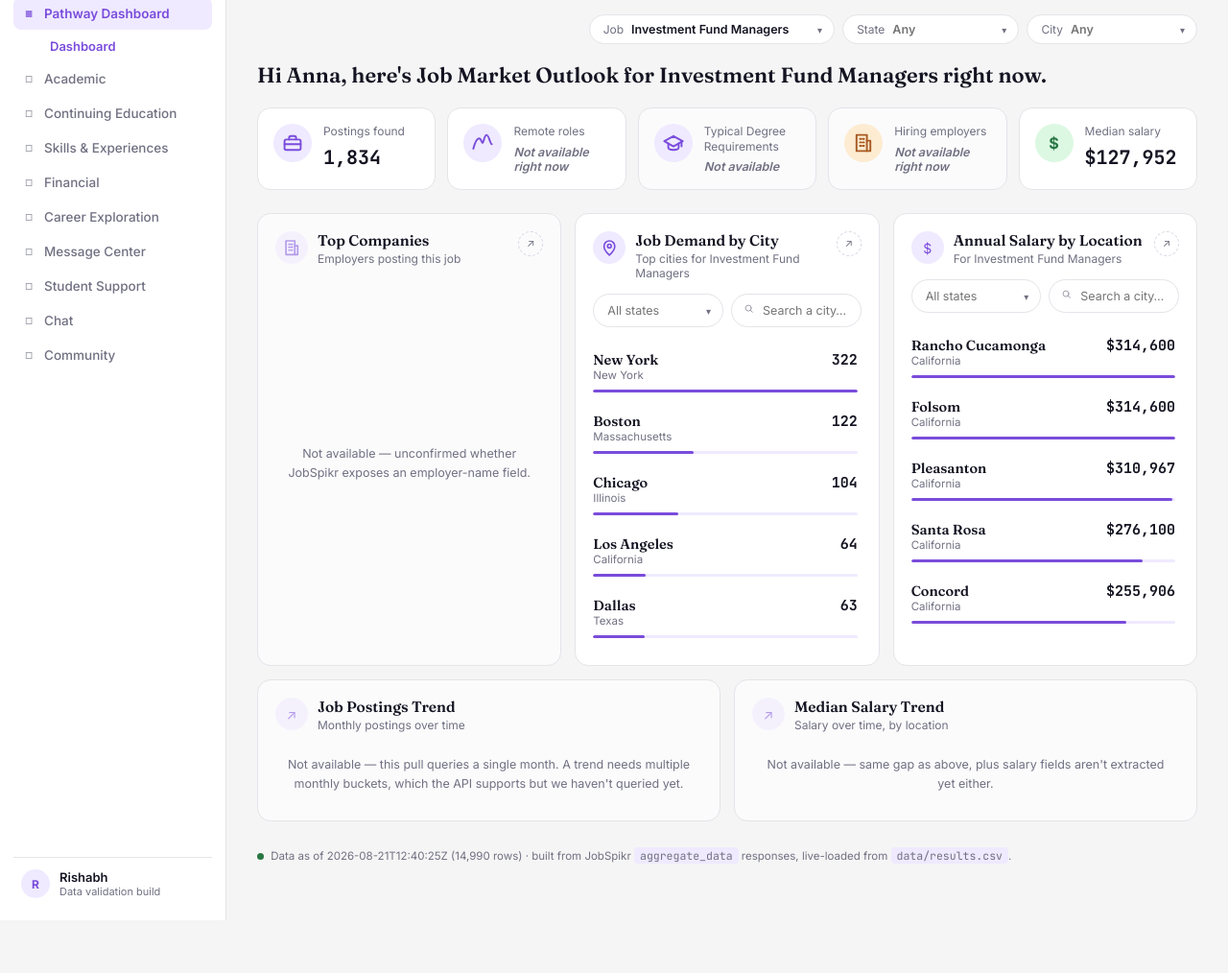
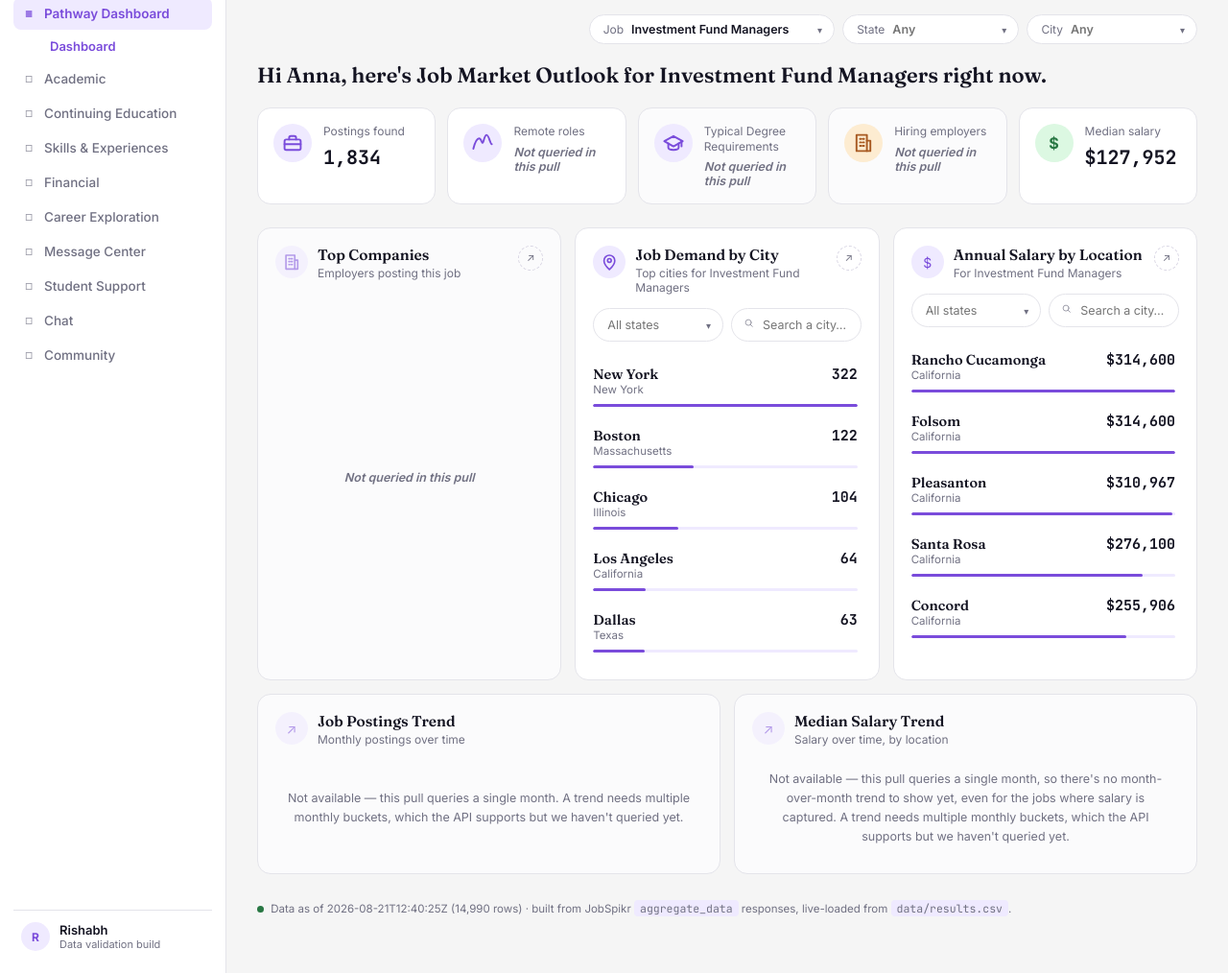
Before and after one commit to rishbridgeit/pathway-dashboard, a plain HTML site: page index.html in a window 1280 px wide. Shown: the part 65-1079 px from the top of the page at 96% size. Before the commit the page ends 1024 px from the top, so only its background shows below. Drawn offline with Linux system fonts and the light colour scheme.

Commit message:
Match Top Companies empty-state style to the stat cards

```diff
--- a/index.html
+++ b/index.html
@@ -108,7 +108,7 @@
         <div class="stat-body">
           <span class="stat-label">Remote roles</span>
           <div class="stat-line">
-            <span class="stat-value stat-na">Not available right now</span>
+            <span class="stat-value stat-na">Not queried in this pull</span>
           </div>
         </div>
       </div>
@@ -118,7 +118,7 @@
         <div class="stat-body">
           <span class="stat-label">Typical Degree Requirements</span>
           <div class="stat-line">
-            <span class="stat-value stat-na">Not available</span>
+            <span class="stat-value stat-na">Not queried in this pull</span>
           </div>
         </div>
       </div>
@@ -128,7 +128,7 @@
         <div class="stat-body">
           <span class="stat-label">Hiring employers</span>
           <div class="stat-line">
-            <span class="stat-value stat-na">Not available right now</span>
+            <span class="stat-value stat-na">Not queried in this pull</span>
           </div>
         </div>
       </div>
@@ -157,7 +157,7 @@
           <span class="expand-btn">&#8599;</span>
         </div>
         <div class="widget-empty">
-          Not available &mdash; unconfirmed whether JobSpikr exposes an employer-name field.
+          <span class="stat-na">Not queried in this pull</span>
         </div>
       </div>
 
@@ -238,8 +238,10 @@
           </div>
         </div>
         <div class="widget-empty tall">
-          Not available &mdash; same gap as above, plus salary fields aren't
-          extracted yet either.
+          Not available &mdash; this pull queries a single month, so there's no
+          month-over-month trend to show yet, even for the jobs where salary is captured.
+          A trend needs multiple monthly buckets, which the API supports but we haven't
+          queried yet.
         </div>
       </div>
     </section>
```
